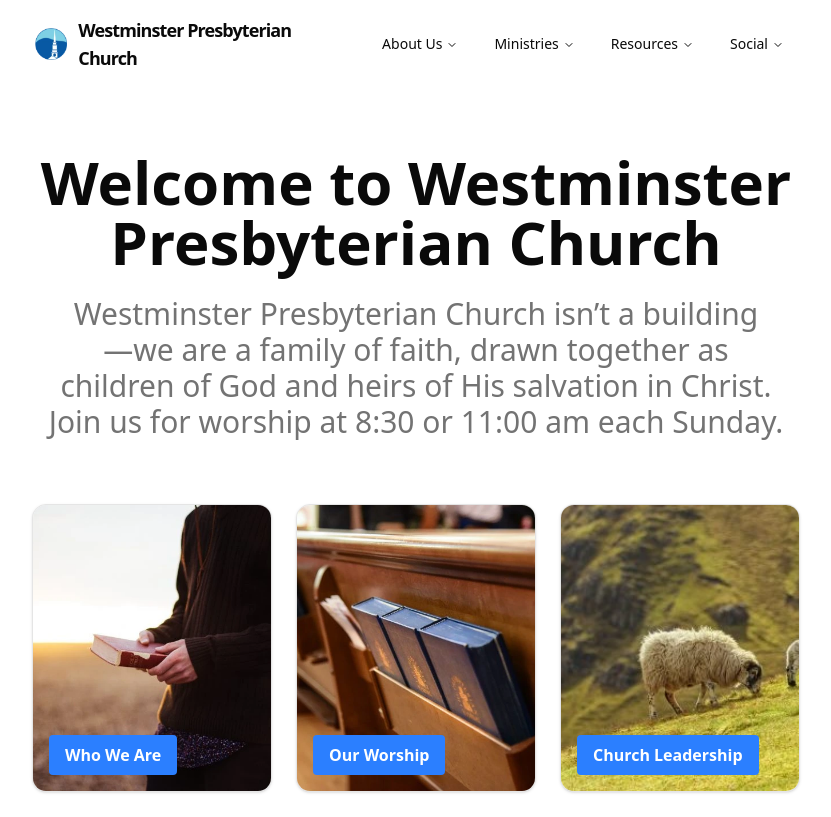
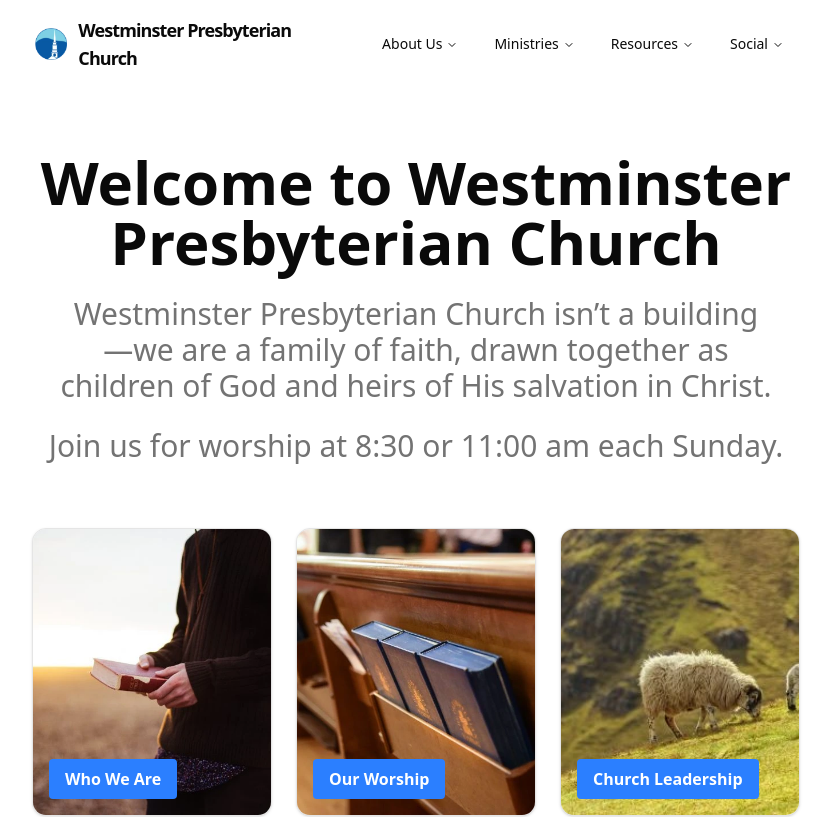
Before and after one commit to AWD-2069/WPCJC, a Next.js app: page / in a window 1280 px wide. Shown: the top 817 px of the page, without its empty margins (224-1055 px from the left). Built offline with nearby package versions, Linux system fonts and the light colour scheme.

Commit message:
simple updates

```diff
--- a/app/layout.tsx
+++ b/app/layout.tsx
@@ -1,6 +1,9 @@
 import type { Metadata } from "next";
 import { Geist, Geist_Mono } from "next/font/google";
 import "./globals.css";
+
+import { Footer2 } from "@/components/footer2";
+import { Navbar1 } from "@/components/navbar1";
 
 const geistSans = Geist({
   variable: "--font-geist-sans",
@@ -25,9 +28,11 @@ export default function RootLayout({
   return (
     <html lang="en">
       <body
-        className={`${geistSans.variable} ${geistMono.variable} antialiased`}
+        className={`${geistSans.variable} ${geistMono.variable} antialiased px-4 sm:px-8 md:px-16 lg:px-32 xl:px-64`}
       >
+        <Navbar1 />
         {children}
+        <Footer2 />
       </body>
     </html>
   );
--- a/app/page.tsx
+++ b/app/page.tsx
@@ -1,17 +1,13 @@
 import { Contact7 } from "@/components/contact7";
-import { Footer2 } from "@/components/footer2";
 import { Hero7 } from "@/components/hero7";
 import { InfoCard } from "@/components/InfoCard";
-import { Navbar1 } from "@/components/navbar1";
 
 export default function Home() {
   return (
-    <div className="px-4 sm:px-8 md:px-16 lg:px-32 xl:px-64">
-      <Navbar1 />
+    <div>
       <Hero7 />
       <InfoCard />
       <Contact7 />
-      <Footer2 />
     </div>
   );
 }
--- /dev/null
+++ b/app/who-we-are/page.tsx
@@ -0,0 +1,7 @@
+export default function Home() {
+  return (
+    <div className="px-4 sm:px-8 md:px-16 lg:px-32 xl:px-64">
+      Who We Are
+    </div>
+  );
+}
--- a/components/hero7.tsx
+++ b/components/hero7.tsx
@@ -1,23 +1,29 @@
+import { join } from "path";
 import React from "react";
 
 interface Hero7Props {
   heading?: string;
   description?: string;
+  join_us?: string;
 }
 
 const Hero7 = ({
   heading = "Welcome to Westminster Presbyterian Church",
-  description = "Westminster Presbyterian Church isn\’t a building—we are a family of faith, drawn together as  children of God and heirs of His salvation in Christ. <br /> Join us for worship at 8:30 or 11:00 am each Sunday."
+  description = `Westminster Presbyterian Church isn’t a building—we are a family of faith, drawn together as  children of God and heirs of His salvation in Christ.`,
+  join_us = "Join us for worship at 8:30 or 11:00 am each Sunday."
+
 }: Hero7Props) => {
   return (
     <section className="py-16">
       <div className="container text-center">
         <div className="mx-auto flex max-w-5xl flex-col gap-6">
           <h1 className="text-3xl font-extrabold lg:text-6xl">{heading}</h1>
-          <p
-            className="text-muted-foreground text-balance lg:text-3xl"
-            dangerouslySetInnerHTML={{ __html: description }}
-          />
+          <p className="text-muted-foreground text-balance lg:text-3xl">
+            {description}
+          </p>
+          <p className="text-muted-foreground text-balance lg:text-3xl">
+            {join_us}
+          </p>
         </div>
       </div>
     </section>
```
